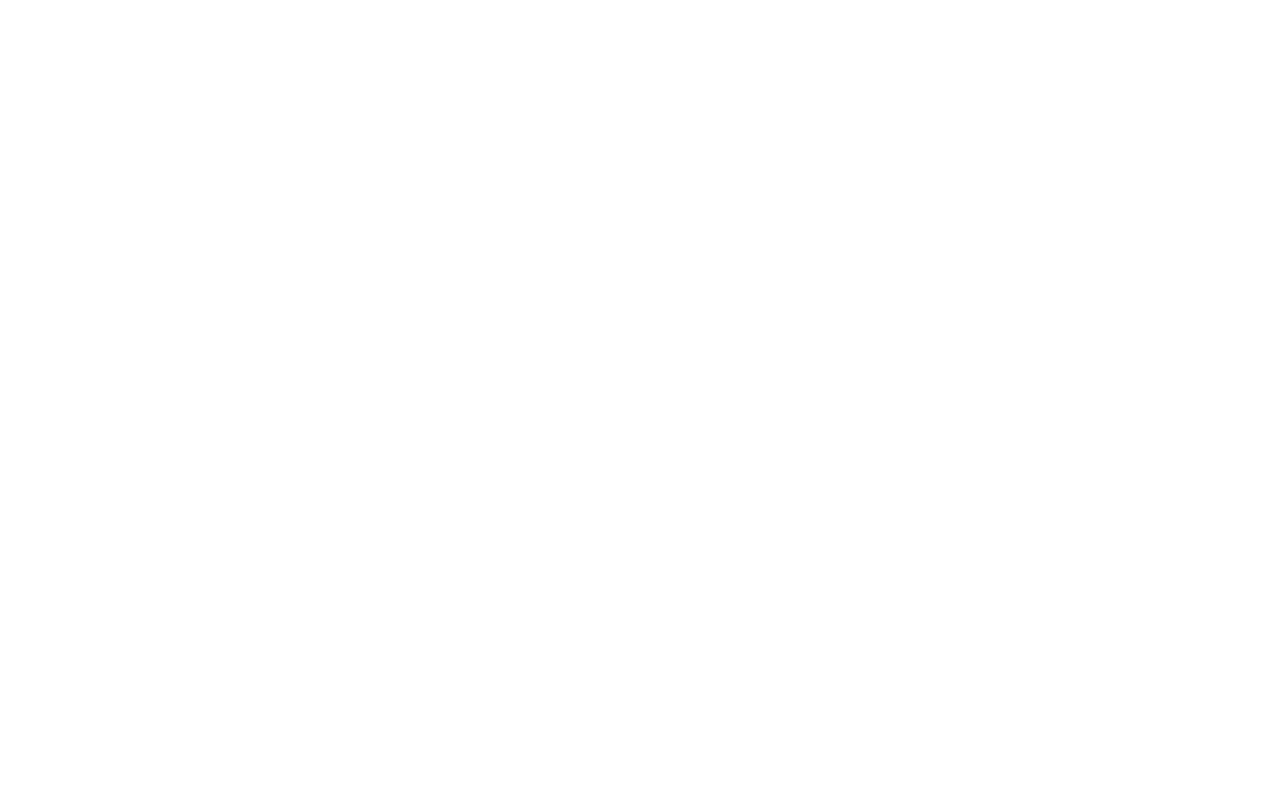
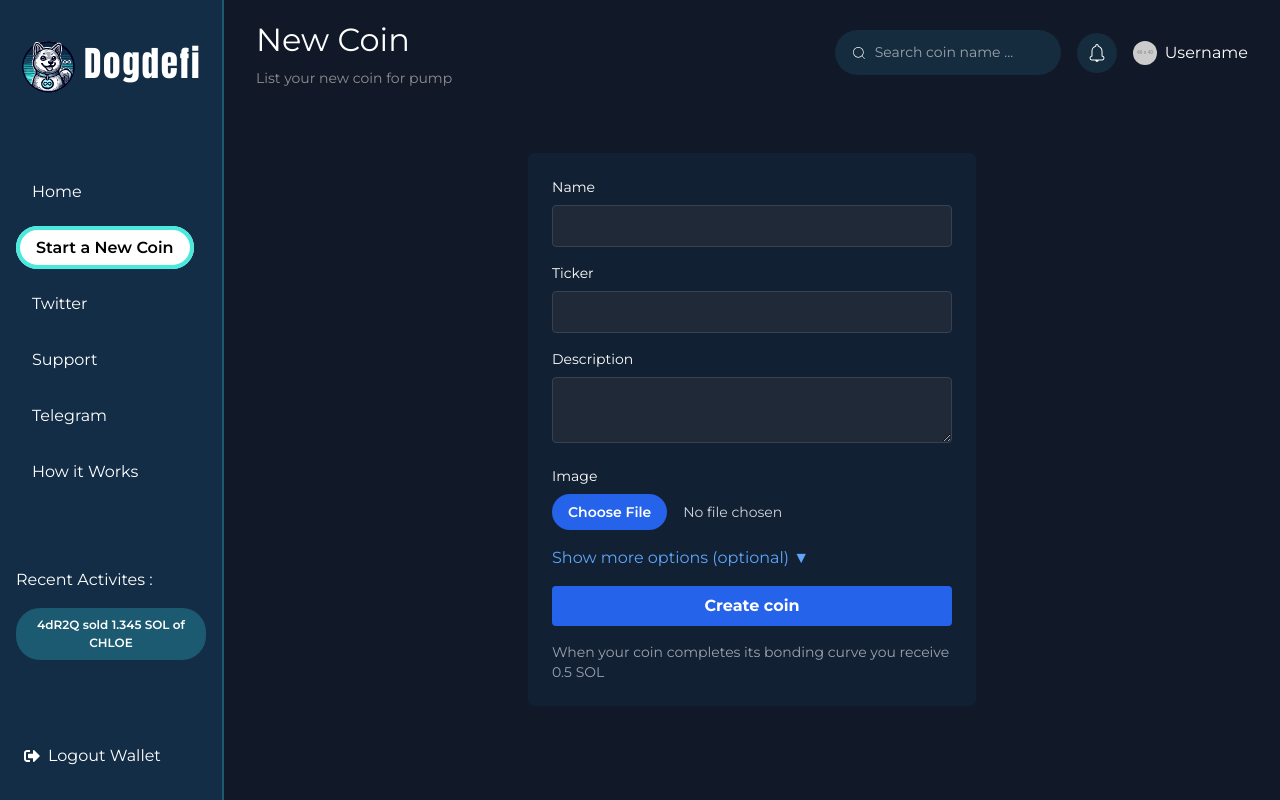
Before and after one commit to jahadtariq/Frontend, a React (Vite) app: page /new-coin in a window 1280 px wide. Before the commit this address had no page. Built offline with nearby package versions, Linux system fonts and the light colour scheme.

Commit message:
Misc: Added the new coin addition page and made some changes

```diff
--- a/src/App.tsx
+++ b/src/App.tsx
@@ -1,6 +1,9 @@
 import React from 'react';
 import { BrowserRouter as Router, Routes, Route } from 'react-router-dom';
+
 import Dashboard from './pages/Dashboard';
+import NewCoin from './pages/NewCoin';
+
 import './index.css'; // Tailwind styles
 
 const App: React.FC = () => {
@@ -10,6 +13,7 @@
         {/* Define your routes here */}
         <Route path="/" element={<Dashboard />} />
         <Route path="/dashboard" element={<Dashboard />} />
+        <Route path="/new-coin" element={<NewCoin />} />
       </Routes>
     </Router>
   );
--- a/src/components/Header.tsx
+++ b/src/components/Header.tsx
@@ -9,7 +9,7 @@
 
 const Header: React.FC<HeaderProps> = ({ title, subtitle }) => {
   return (
-    <div className="header font-Montserrat bg-dark text-white px-4 py-2 flex justify-between items-center pt-4 mb-10">
+    <div className="header font-Montserrat bg-dark text-white px-8 py-2 flex justify-between items-center pt-4 mb-10">
       <div className='flex flex-col gap-1'>
         <h1 className='text-[32px]'>{title}</h1>
         <h1 className='text-[14px] text-[#909093]'>{subtitle}</h1>
--- a/src/components/Layout.tsx
+++ b/src/components/Layout.tsx
@@ -10,7 +10,7 @@
 
 const Layout: React.FC<LayoutProps> = ({ children, pageTitle, pageSubTitle }) => {
   return (
-    <div className="flex h-screen w-full">
+    <div className="flex h-full w-full">
       {/* Sidebar */}
       <Sidebar />
 
@@ -20,7 +20,7 @@
         <Header title={pageTitle} subtitle={pageSubTitle}/>
 
         {/* Main content */}
-        <div className="p-4 flex-grow">{children}</div>
+        <div className="py-4 px-8 flex-grow">{children}</div>
       </div>
     </div>
   );
--- a/src/components/PumpCard.tsx
+++ b/src/components/PumpCard.tsx
@@ -14,7 +14,7 @@
 
 const PumpCard: React.FC<PumpCardProps> = ({ticker,name,description,image,link,time,marketcap,replies}) => {
   return (
-    <Link to={link} className="bg-[#1b5a71] p-4 rounded-md text-white">
+    <Link to={link} className="bg-[#1b5a71] p-4 rounded-md text-white font-Montserrat">
       <div className="flex gap-4">
         <img
           src={image}
--- a/src/components/Sidebar.tsx
+++ b/src/components/Sidebar.tsx
@@ -18,7 +18,7 @@
 
 
   return (
-    <div className="sidebar bg-[#132d46] text-white min-w-56 h-screen flex flex-col justify-between px-4 py-8 shadow-3xl shadow-[#49e9dd] border-r-2 border-[#1b5a71] font-Montserrat">
+    <div className="sidebar bg-[#132d46] text-white min-w-56 min-h-screen flex flex-col justify-between px-4 py-8 shadow-3xl shadow-[#49e9dd] border-r-2 border-[#1b5a71] font-Montserrat">
       {/* Top section - Logo and company name */}
       <div className='flex gap-1 items-center'>
         <img src={logo} alt='' className='w-16 h-16'/>
@@ -27,7 +27,7 @@
       <div className='font-Montserrat text-[16px]'>
         <ul className="space-y-8">
           <li><Link to="/dashboard" className={getLinkClass('/dashboard')}>Home</Link></li>
-          <li><Link to="/coin" className={getLinkClass('/coin')}>Start a New Coin</Link></li>
+          <li><Link to="/new-coin" className={getLinkClass('/new-coin')}>Start a New Coin</Link></li>
           <li><Link to="/portfolio" className={getLinkClass('/portfolio')}>Twitter</Link></li>
           <li><Link to="/trading" className={getLinkClass('/trading')}>Support</Link></li>
           <li><Link to="/watchlist" className={getLinkClass('/watchlist')}>Telegram</Link></li>
@@ -45,7 +45,7 @@
         <div className="flex items-center justify-start">
           <button className="flex items-center justify-center space-x-2">
             <FaSignOutAlt />
-            <span>Logout</span>
+            <span>Logout Wallet</span>
           </button>
         </div>
       </div>
--- a/src/pages/Dashboard.tsx
+++ b/src/pages/Dashboard.tsx
@@ -15,6 +15,23 @@
   return (
     <Layout pageTitle="Home" pageSubTitle="View All Current Pumps">
       <div className="text-white font-Montserrat">
+
+        <div className='flex items-center justify-center'>
+          <div className='flex flex-col gap-4 items-center justify-center mb-10 w-[40%]'>
+            <h1 className='text-[40px] text-yellow-500 shadow-red-500 text-shadow-[0_4px_8px_var(--tw-shadow-color)] font-Anton tracking-wider uppercase'>King of the Hill</h1>
+            <PumpCard
+              ticker='$MOODOGG'
+              name="Moo Dogg"
+              description='Tiny Dog, Big Drama: Meet Moo Dogg, our tiny, white Chihuahua known for her dramatic and adorable crying face'
+              image='https://via.placeholder.com/40'
+              marketcap={1080456}
+              replies={47}
+              time='1h ago'
+              link='/'
+            />
+          </div>
+        </div>
+
         {/* Add your dashboard content here */}
         <div className='flex gap-4 justify-start items-center mb-10'>
           <DropdownSort/>
--- /dev/null
+++ b/src/pages/NewCoin.tsx
@@ -0,0 +1,79 @@
+import React, { useState } from 'react';
+
+import Layout from '../components/Layout';
+
+const NewCoin = () => {
+
+    const [showMoreOptions, setShowMoreOptions] = useState(false);
+
+    const toggleOptions = () => {
+        setShowMoreOptions(!showMoreOptions);
+    };
+
+  return (
+    <Layout pageTitle="New Coin" pageSubTitle="List your new coin for pump">
+         <div className="max-w-md mx-auto bg-[#132d46]/40 text-white p-6 rounded-md font-Montserrat">
+      <form>
+        <div className="mb-4">
+          <label className="block mb-2 text-sm" htmlFor="name">Name</label>
+          <input type="text" id="name" className="w-full p-2 border border-gray-700 rounded bg-gray-800 focus:outline-none focus:ring-2 focus:ring-blue-500"/>
+        </div>
+
+        <div className="mb-4">
+          <label className="block mb-2 text-sm" htmlFor="ticker">Ticker</label>
+          <input type="text" id="ticker" className="w-full p-2 border border-gray-700 rounded bg-gray-800 focus:outline-none focus:ring-2 focus:ring-blue-500"/>
+        </div>
+
+        <div className="mb-4">
+          <label className="block mb-2 text-sm" htmlFor="description">Description</label>
+          <textarea id="description" className="w-full p-2 border border-gray-700 rounded bg-gray-800 focus:outline-none focus:ring-2 focus:ring-blue-500"></textarea>
+        </div>
+
+        <div className="mb-4">
+          <label className="block mb-2 text-sm" htmlFor="image">Image</label>
+          <input type="file" id="image" className="w-full text-sm text-gray-300 file:mr-4 file:py-2 file:px-4 file:rounded-full file:border-0 file:text-sm file:font-semibold file:bg-blue-600 file:text-white hover:file:bg-blue-700"/>
+        </div>
+
+        {/* Show More Options */}
+        <div className="mb-4">
+          <button
+            type="button"
+            className="text-blue-400 hover:underline"
+            onClick={toggleOptions}
+          >
+            {showMoreOptions ? 'Hide more options ▲' : 'Show more options (optional) ▼'}
+          </button>
+        </div>
+
+        {/* Extra Optional Fields */}
+        {showMoreOptions && (
+          <div className="mb-4 space-y-4">
+            <div>
+              <label className="block mb-2 text-sm" htmlFor="option1">Twitter Link</label>
+              <input type="text" id="option1" className="w-full p-2 border border-gray-700 rounded bg-gray-800 focus:outline-none focus:ring-2 focus:ring-blue-500"/>
+            </div>
+            <div>
+              <label className="block mb-2 text-sm" htmlFor="option2">Telegram Link</label>
+              <input type="text" id="option2" className="w-full p-2 border border-gray-700 rounded bg-gray-800 focus:outline-none focus:ring-2 focus:ring-blue-500"/>
+            </div>
+            <div>
+              <label className="block mb-2 text-sm" htmlFor="option3">Website</label>
+              <input type="text" id="option3" className="w-full p-2 border border-gray-700 rounded bg-gray-800 focus:outline-none focus:ring-2 focus:ring-blue-500"/>
+            </div>
+          </div>
+        )}
+
+        <button type="submit" className="w-full bg-blue-600 hover:bg-blue-700 text-white font-bold py-2 px-4 rounded">
+          Create coin
+        </button>
+      </form>
+
+      <p className="text-sm text-gray-400 mt-4">
+        When your coin completes its bonding curve you receive 0.5 SOL
+      </p>
+    </div>
+    </Layout>
+  )
+}
+
+export default NewCoin;
--- a/tailwind.config.js
+++ b/tailwind.config.js
@@ -1,3 +1,5 @@
+const plugin = require('tailwindcss/plugin')
+
 /** @type {import('tailwindcss').Config} */
 export default {
   content: ["./index.html", "./src/**/*.{js,ts,jsx,tsx}"],
@@ -8,7 +10,23 @@
         Montserrat: ['"Montserrat"', "sans-serif"],
         // Add more custom font families as needed
       },
+      textShadow: {
+        sm: '0 1px 2px var(--tw-shadow-color)',
+        DEFAULT: '0 2px 4px var(--tw-shadow-color)',
+        lg: '0 8px 16px var(--tw-shadow-color)',
+      },
     },
   },
-  plugins: [],
+  plugins: [
+    plugin(function ({ matchUtilities, theme }) {
+      matchUtilities(
+        {
+          'text-shadow': (value) => ({
+            textShadow: value,
+          }),
+        },
+        { values: theme('textShadow') }
+      )
+    }),
+  ],
 }
```
